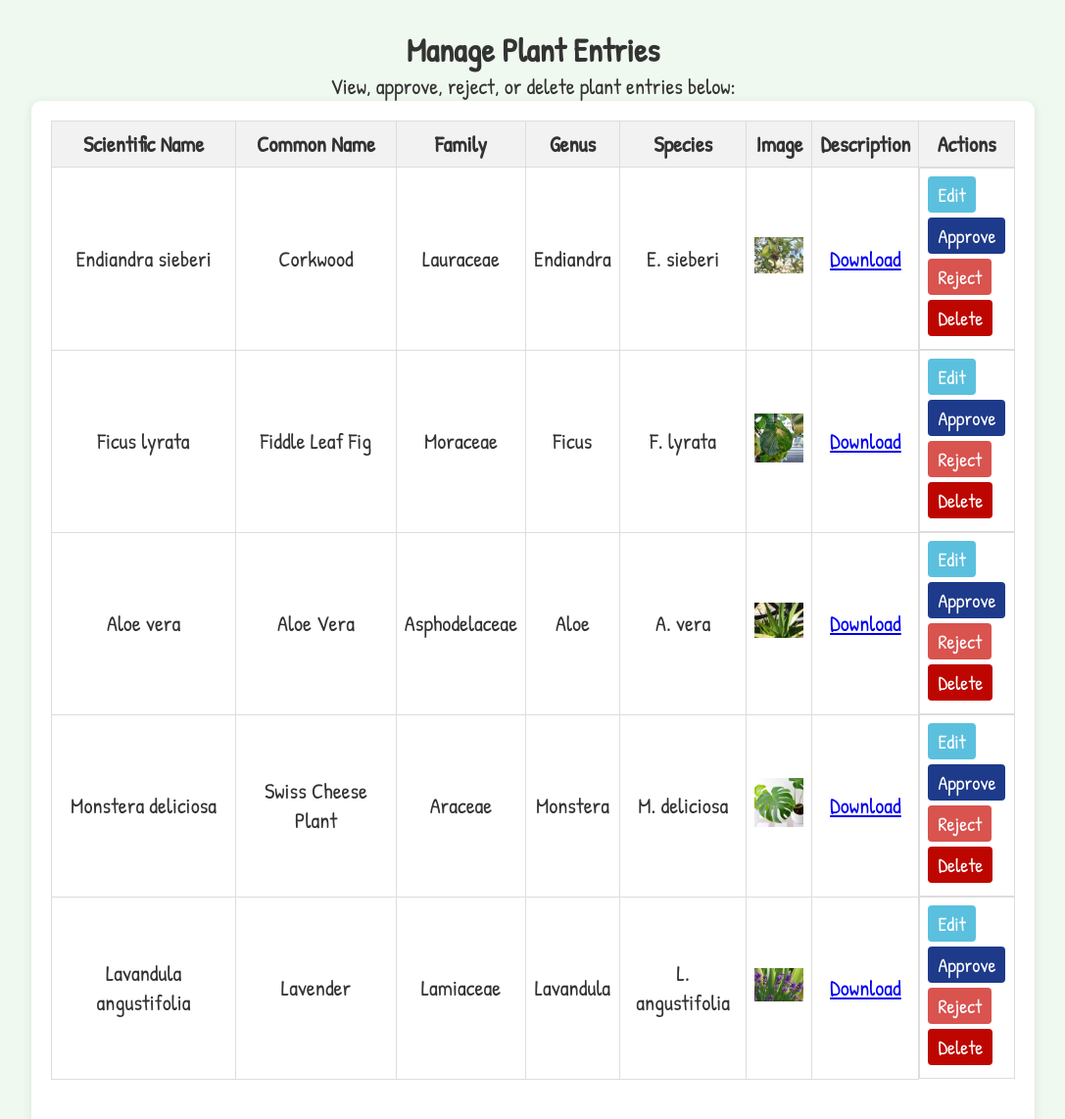
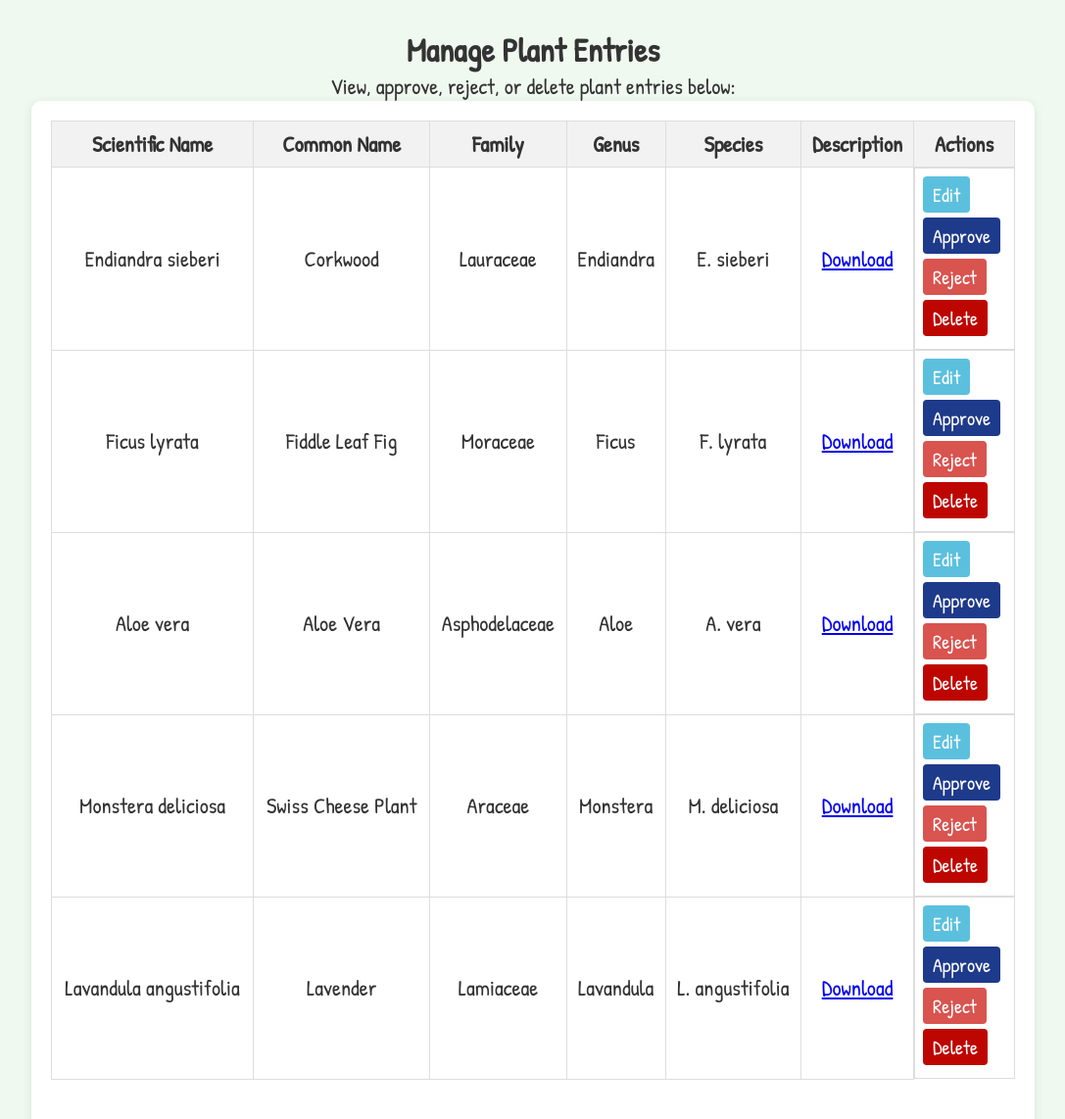
Before and after one commit to MiinGXx/AdvancedWebDev-PlantBiodiversity, a PHP site: page /manage_plants.php in a window 1280 px wide. Shown: the part 153-1295 px from the top of the page at 98% size, without its empty margins (96-1183 px from the left). Run offline with PHP 8.4, Linux system fonts and the light colour scheme; the visitor is signed in with stand-in values (Sample User, id 1); data that the repository does not hold is empty.

Commit message:
smol hotfix (don't show images on plant managing dashboard anymore)

```diff
--- a/manage_plants.php
+++ b/manage_plants.php
@@ -72,7 +72,6 @@ $result = $conn->query("SELECT id, Scientific_Name, Common_Name, Family, Genus,
                         <th>Family</th>
                         <th>Genus</th>
                         <th>Species</th>
-                        <th>Image</th>
                         <th>Description</th>
                         <th>Actions</th> <!-- Updated header -->
                     </tr>
@@ -85,7 +84,6 @@ $result = $conn->query("SELECT id, Scientific_Name, Common_Name, Family, Genus,
                             <td><?php echo htmlspecialchars($row['Family']); ?></td>
                             <td><?php echo htmlspecialchars($row['Genus']); ?></td>
                             <td><?php echo htmlspecialchars($row['Species']); ?></td>
-                            <td><img src="<?php echo htmlspecialchars($row['plants_image']); ?>" alt="Plant Image" width="50"></td>
                             <td><a href="<?php echo htmlspecialchars($row['description']); ?>" download>Download</a></td>
                             <td class="status-actions">
                                 <a href="edit_plant.php?id=<?php echo $row['id']; ?>" class="edit-button">Edit</a>
```
